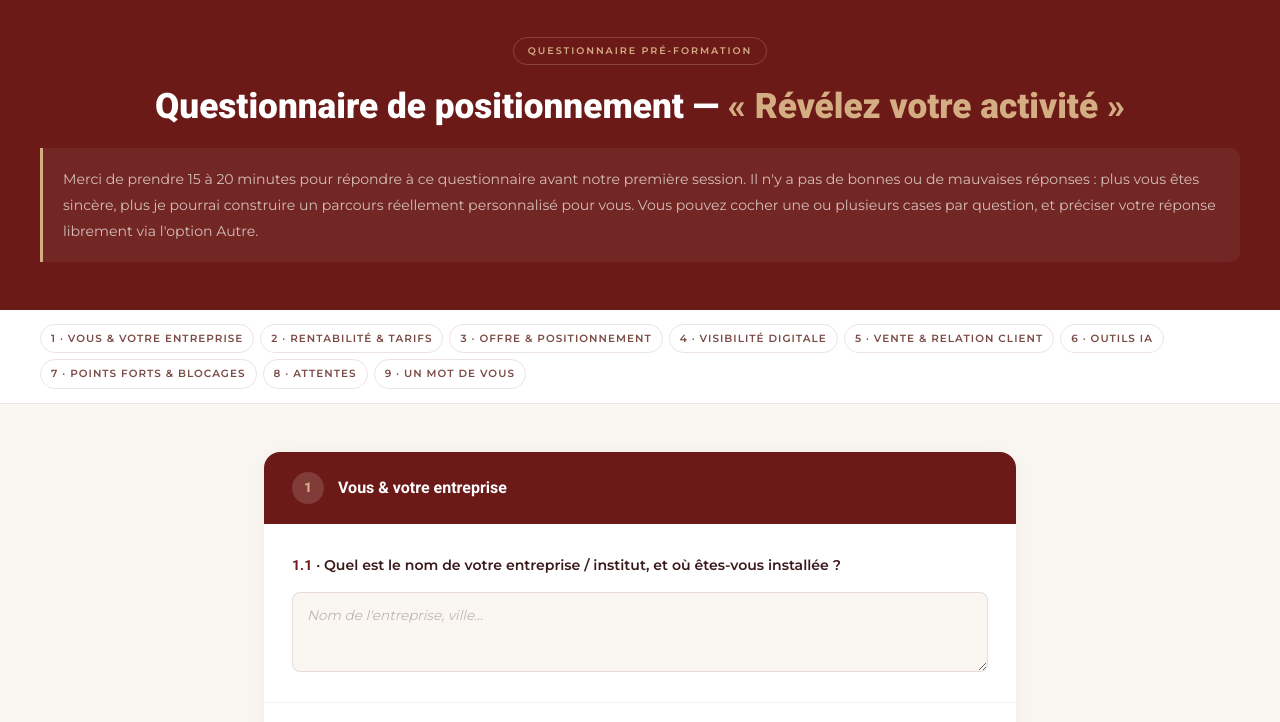
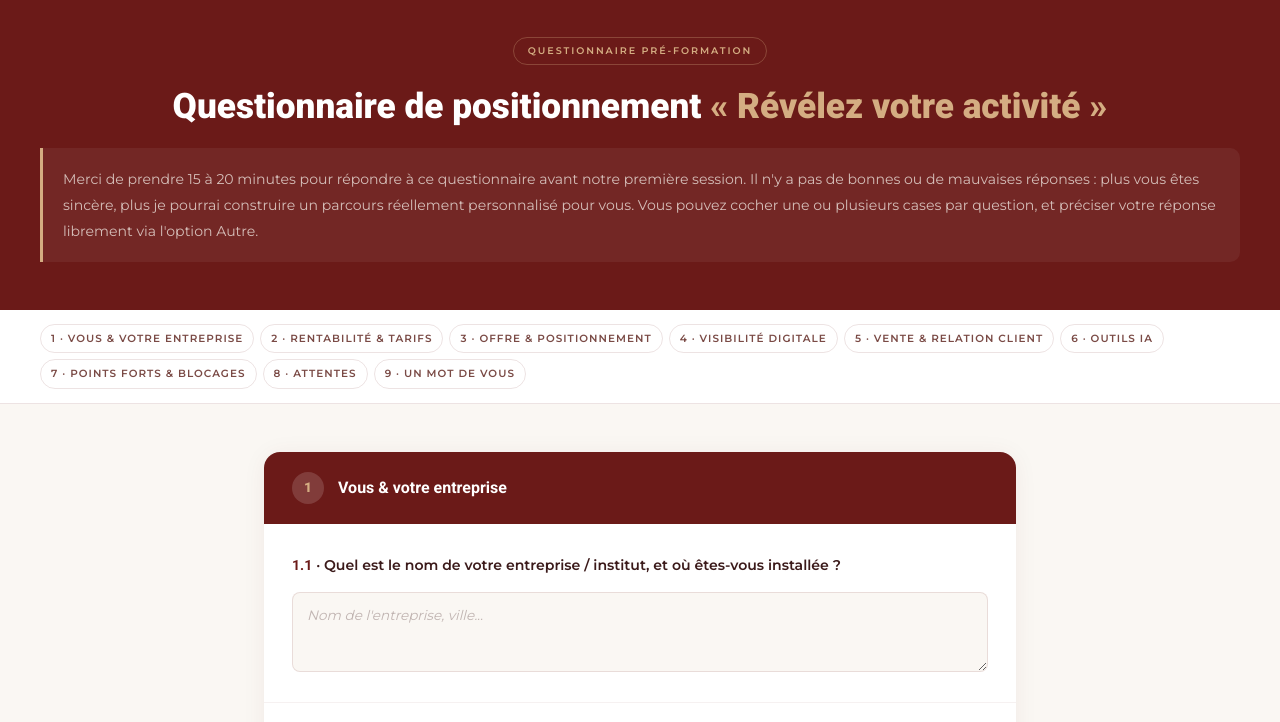
Before and after one commit to nicolerota/questionnaire-revelez, a plain HTML site: page index.html in a window 1280 px wide. Shown: the part 75-797 px from the top of the page. Drawn offline with Linux system fonts and the light colour scheme.

Commit message:
Remove dash from title

```diff
--- a/index.html
+++ b/index.html
@@ -353,7 +353,7 @@
     </div>
     <div class="header__inner">
       <div class="header__tag">Questionnaire pré-formation</div>
-      <h1>Questionnaire de positionnement —<br class="mobile-only"> <span>« Révélez votre activité »</span></h1>
+      <h1>Questionnaire de positionnement<br class="mobile-only"> <span>« Révélez votre activité »</span></h1>
       <div class="header__intro">
         Merci de prendre 15 à 20 minutes pour répondre à ce questionnaire avant notre première session. Il n'y a pas de bonnes ou de mauvaises réponses : plus vous êtes sincère, plus je pourrai construire un parcours réellement personnalisé pour vous. Vous pouvez cocher une ou plusieurs cases par question, et préciser votre réponse librement via l'option Autre.
       </div>
```
